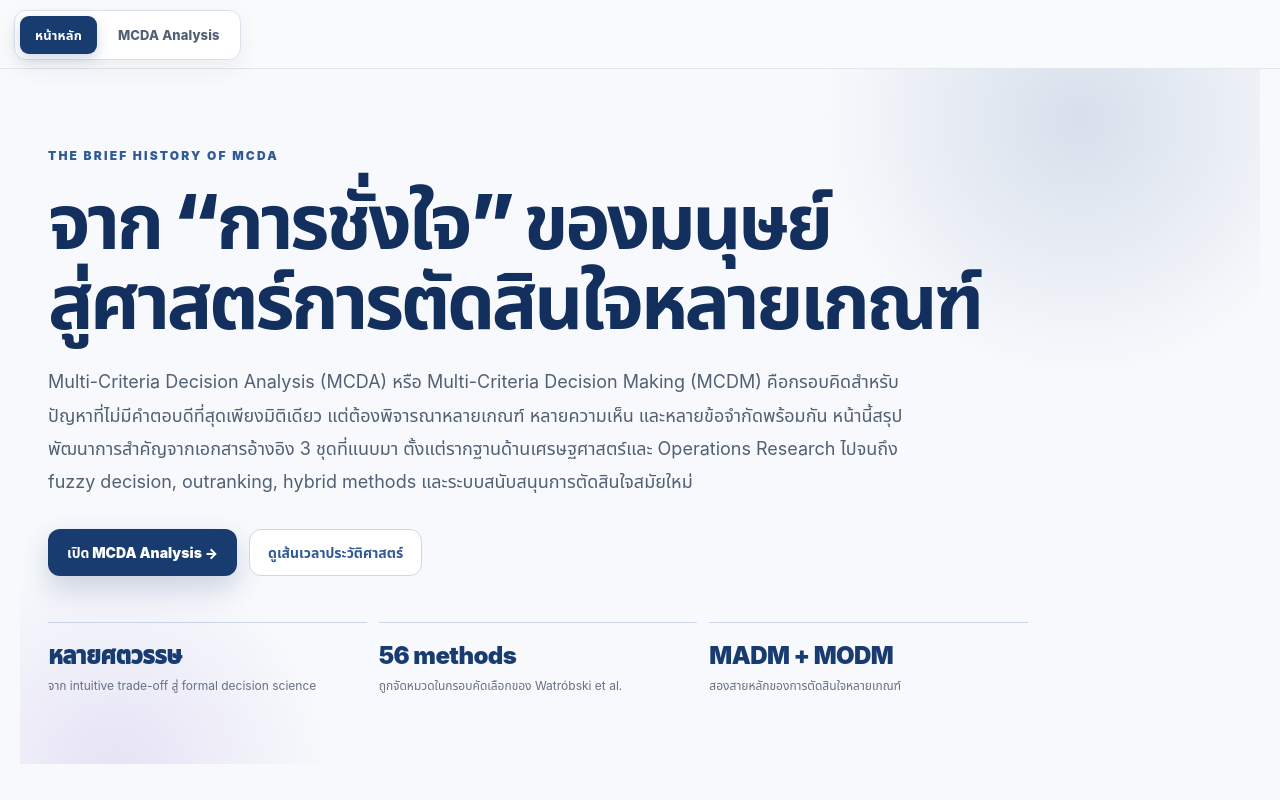
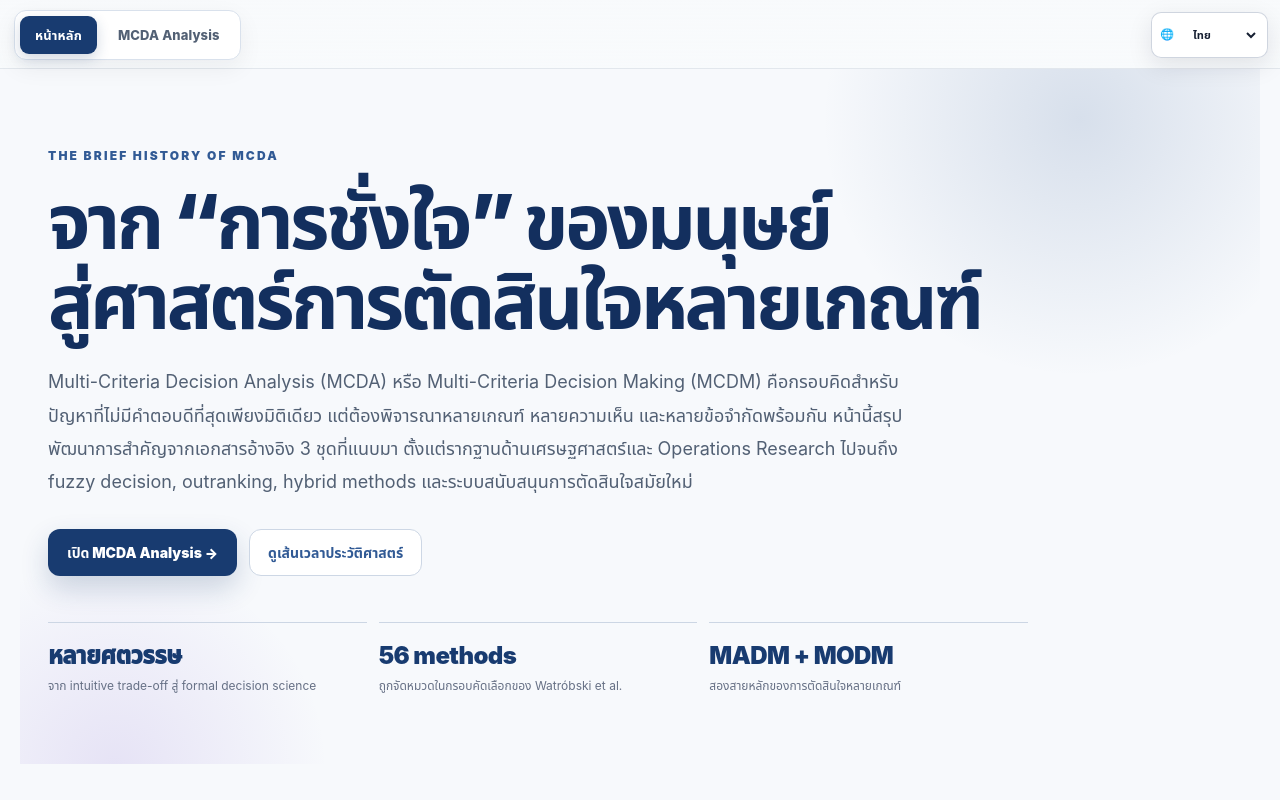
Before and after one commit to mcrspthailand-alt/mcda-nextjs-V.2, a Next.js app: page / in a window 1280 px wide. Shown: the top 800 px of the page. Built offline with nearby package versions, Linux system fonts and the light colour scheme; no server answers.

Commit message:
feat: enable site-wide Thai-English language selection

```diff
--- a/app/layout.tsx
+++ b/app/layout.tsx
@@ -1,5 +1,6 @@
 import type { Metadata } from 'next';
 import AnalyticsTracker from '@/components/AnalyticsTracker';
+import LanguageProvider from '@/components/LanguageProvider';
 import './globals.css';
 
 export const metadata: Metadata = {
@@ -10,8 +11,8 @@ export const metadata: Metadata = {
 
 export default function RootLayout({ children }: Readonly<{ children: React.ReactNode }>) {
   return (
-    <html lang="th">
-      <body>{children}<AnalyticsTracker /></body>
+    <html lang="th" suppressHydrationWarning>
+      <body><LanguageProvider>{children}<AnalyticsTracker /></LanguageProvider></body>
     </html>
   );
 }
```
